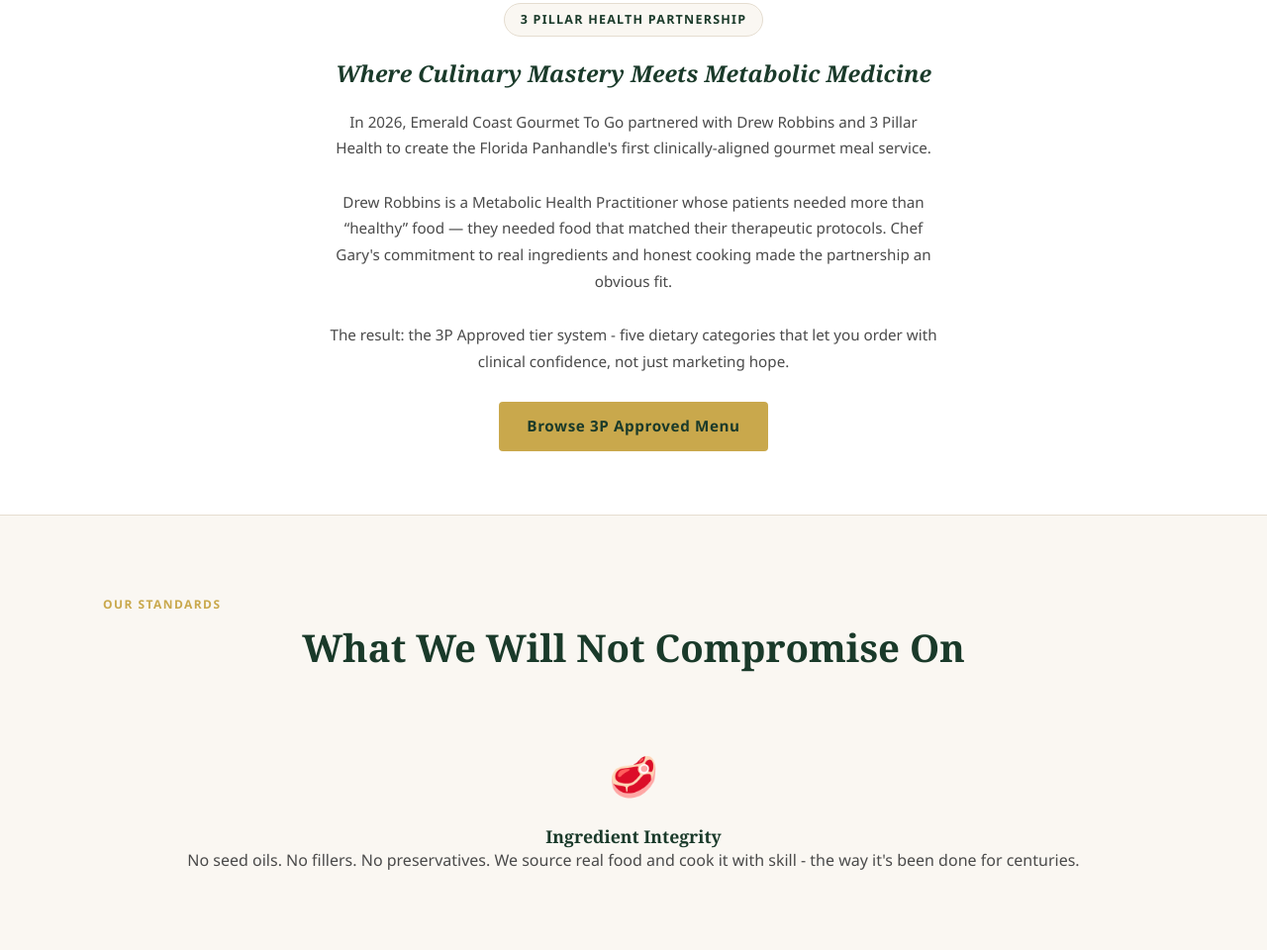
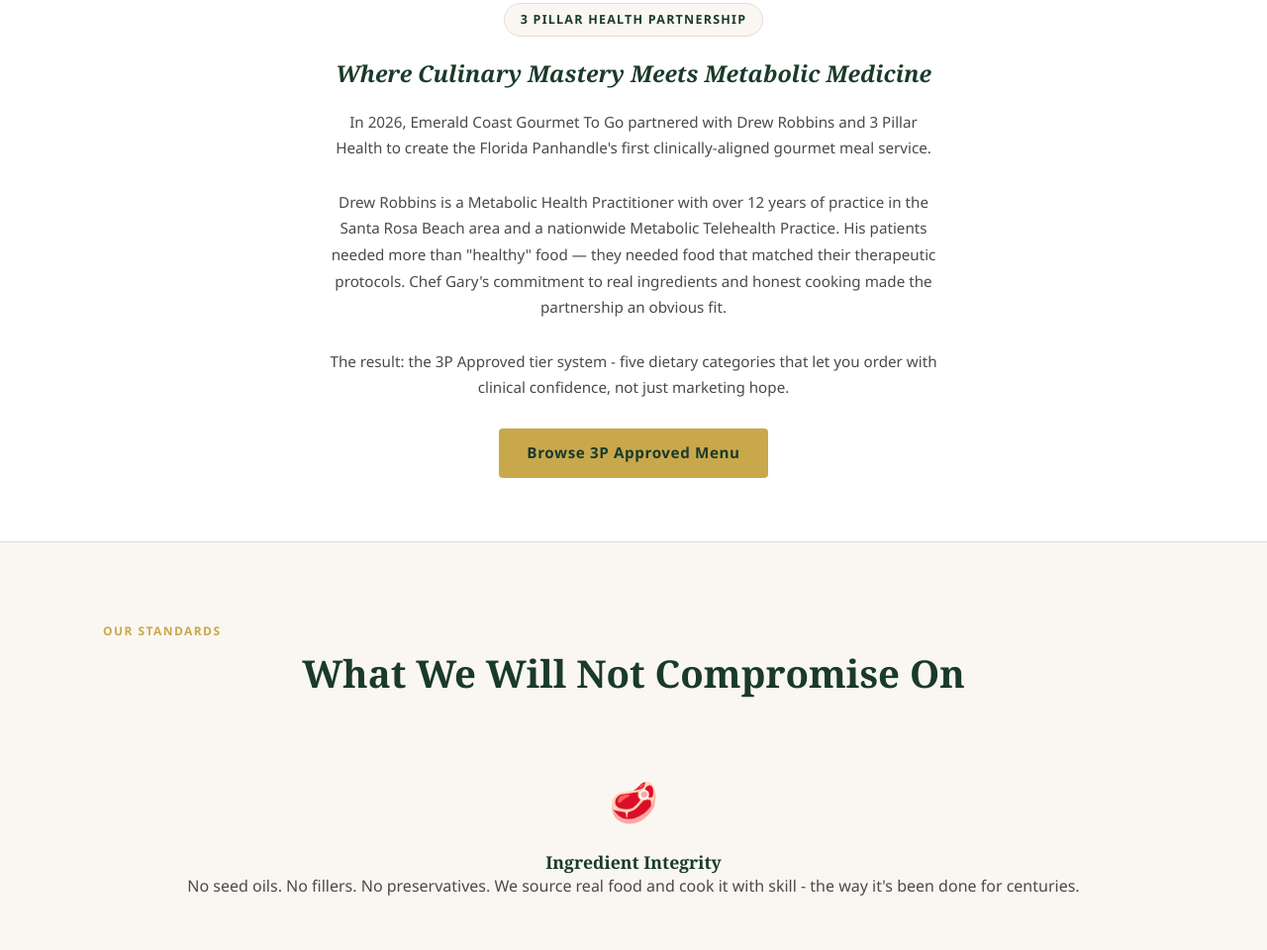
Before and after one commit to drewrobbins/gtg-website, a website: page about.html in a window 1280 px wide. Shown: the part 1352-2312 px from the top of the page at 99% size. Drawn offline with Linux system fonts and the light colour scheme.

Commit message:
Add Drew's 12 years local practice + nationwide telehealth to Our Story

```diff
--- a/about.html
+++ b/about.html
@@ -80,7 +80,7 @@
         <span class="dr-drew-badge">3 Pillar Health Partnership</span>
         <h3>Where Culinary Mastery Meets Metabolic Medicine</h3>
         <p>In 2026, Emerald Coast Gourmet To Go partnered with Drew Robbins and 3 Pillar Health to create the Florida Panhandle's first clinically-aligned gourmet meal service.</p>
-        <p>Drew Robbins is a Metabolic Health Practitioner whose patients needed more than “healthy” food — they needed food that matched their therapeutic protocols. Chef Gary's commitment to real ingredients and honest cooking made the partnership an obvious fit.</p>
+        <p>Drew Robbins is a Metabolic Health Practitioner with over 12 years of practice in the Santa Rosa Beach area and a nationwide Metabolic Telehealth Practice. His patients needed more than "healthy" food — they needed food that matched their therapeutic protocols. Chef Gary's commitment to real ingredients and honest cooking made the partnership an obvious fit.</p>
         <p>The result: the 3P Approved tier system - five dietary categories that let you order with clinical confidence, not just marketing hope.</p>
         <a href="menu.html" class="btn btn-gold">Browse 3P Approved Menu</a>
       </div>
```
